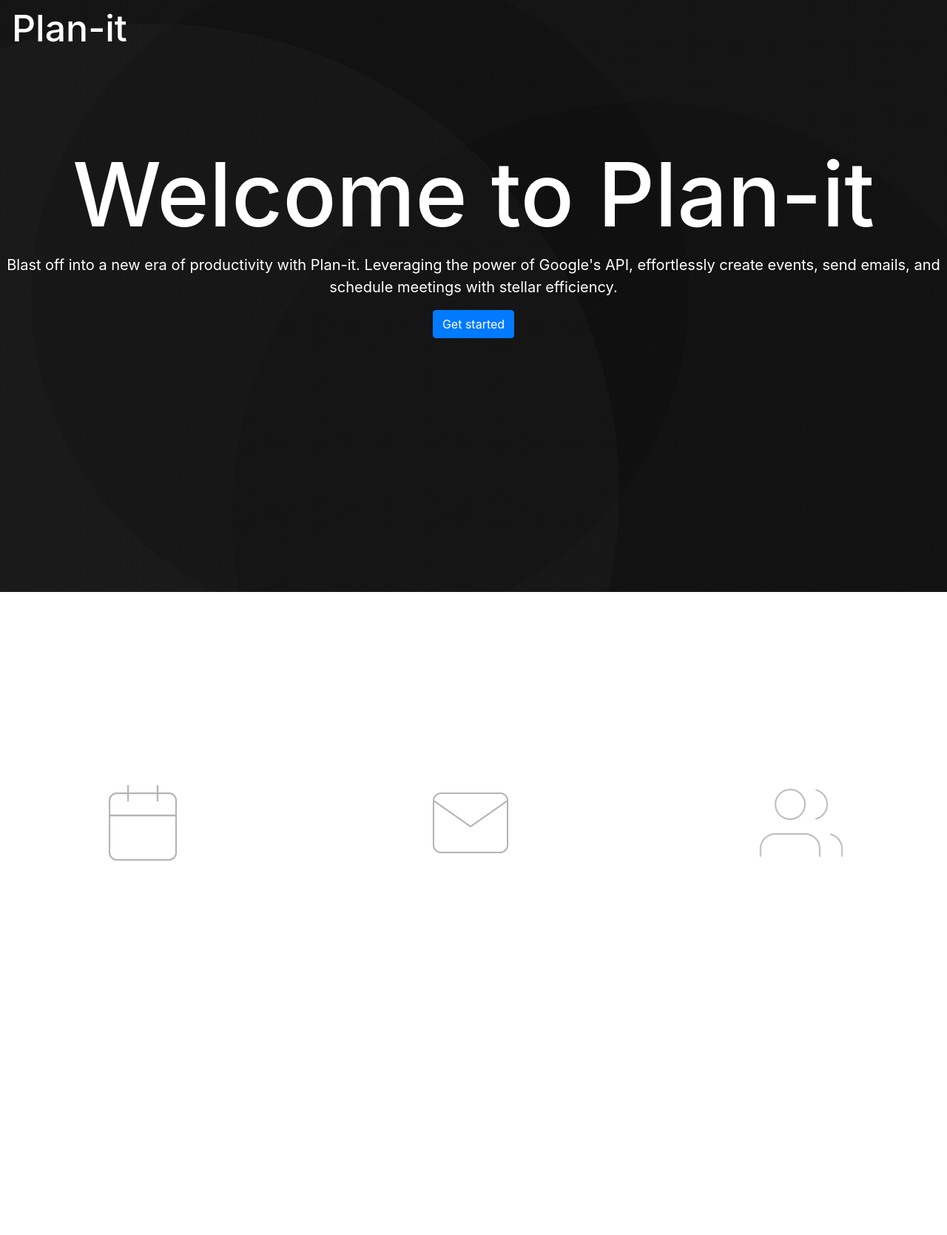
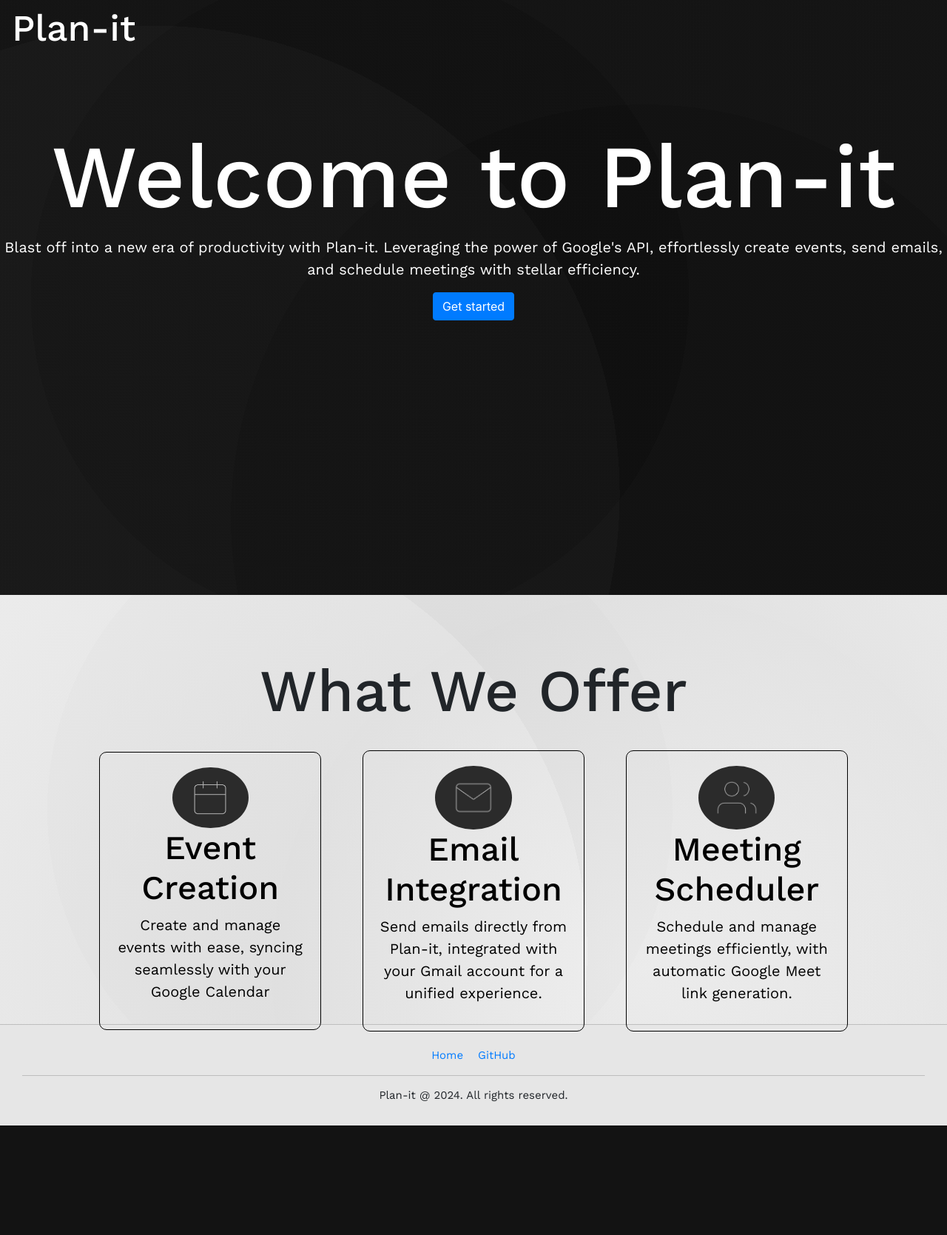
Before and after one commit to minhajsf/Plan-it, a Flask app: template templates/home.html in a window 1280 px wide. Shown: the whole page at 74% size. After the commit the page ends 1521 px from the top, so only its background shows below. Run offline with Flask 3, Linux system fonts and the light colour scheme; the template is opened without the code that fills it, so the values that code supplies are empty; some libraries are stand-ins or nearby versions.

Commit message:
added some more styling to the home page (nearly done)

```diff
--- a/db.py
+++ b/db.py
@@ -12,7 +12,7 @@ class Users(db.Model):
     """
     __tablename__ = "users"
 
-    user_id = db.Column(db.Integer, primary_key=True, autoincrement=True)
+    id = db.Column(db.Integer, primary_key=True, autoincrement=True)
     email = db.Column(db.String(120), unique=True, nullable=False)
     password = db.Column(db.String(60), nullable=False)
 
--- a/static/css/home.css
+++ b/static/css/home.css
@@ -4,20 +4,41 @@ html, body {
     padding: 0;
     min-height: 100vh;
 }
-body {
-
-
-
+.gradient-bg {
+    background-image: radial-gradient(circle at 16% 83%, rgba(148, 148, 148,0.06) 0%, rgba(148, 148, 148,0.06) 50%,rgba(63, 63, 63,0.06) 50%, rgba(63, 63, 63,0.06) 100%),
+                      radial-gradient(circle at 68% 87%, rgba(66, 66, 66,0.06) 0%, rgba(66, 66, 66,0.06) 50%,rgba(105, 105, 105,0.06) 50%, rgba(105, 105, 105,0.06) 100%),
+                      radial-gradient(circle at 38% 50%, rgba(123, 123, 123,0.06) 0%, rgba(123, 123, 123,0.06) 50%,rgba(172, 172, 172,0.06) 50%, rgba(172, 172, 172,0.06) 100%),
+                      linear-gradient(90deg, hsl(18,0%,1%),hsl(18,0%,1%));
+    background-repeat: no-repeat;
+    background-size: cover;
+    min-height: 50vh; /* Adjust this value if you want the gradient to cover more or less */
 }
 
-h1, h2, p, .navbar a, footer {
+.off-white-bg {
+    background-image: radial-gradient(circle at 16% 83%, rgba(107, 107, 107, 0.068) 0%, rgba(148, 148, 148,0.06) 50%,rgba(110, 110, 110, 0.089) 50%, rgba(177, 177, 177, 0.06) 100%),
+    radial-gradient(circle at 68% 87%, rgba(189, 189, 189, 0.06) 0%, rgba(66, 66, 66, 0.09) 50%,rgba(105, 105, 105, 0.11) 50%, rgba(100, 100, 100, 0.06) 100%),
+    radial-gradient(circle at 38% 50%, rgba(123, 123, 123,0.06) 0%, rgba(123, 123, 123,0.06) 50%,rgba(172, 172, 172,0.06) 50%, rgba(160, 160, 160, 0.06) 100%),
+    linear-gradient(90deg, hsl(0, 0%, 100%),hsl(0, 0%, 100%));
+    min-height: 50vh;
+    padding: 20px;
+}
+.gradient-bg h1, .gradient-bg h2, .gradient-bg p, .navbar a{
     color: white;
 }
+
+.off-white-bg h2, .off-white-bg  p {
+    color: black;
+}
+h1, h2, p, .navbar a, footer {
+    font-family: "Work Sans", sans-serif;
+}
+
 .content  {
     min-height: 100vh;
     justify-content: center;
     align-items:center;
     text-align: center;
+    position: relative;
 }
 
 .navbar h1 {
@@ -36,9 +57,12 @@ h1, h2, p, .navbar a, footer {
     font-size: 20px;
 
 }
-
+#second-title h1 {
+    font-size: 80px;
+    margin: 5% 0;
+}
 #intro-container {
-    min-height: 100vh;
+    min-height: 90vh;
     display: flex;
     flex-direction: column;
     justify-content: center;
@@ -46,14 +70,17 @@ h1, h2, p, .navbar a, footer {
     text-align: center;
     transform: translateY(-20%);
 }
+#info-container h1 {
+    font-size: 50px;
+}
 #info-container h2 {
-    font-size: 50px;
+    font-size: 45px;
 }
 #info-container p {
     font-size: 20px;
 }
 #info-container {
-    height: 90vh;
+    height: 40vh;
     display: flex;
     /*transform: translateY(-50%);*/
     justify-content: center;;
@@ -61,7 +88,7 @@ h1, h2, p, .navbar a, footer {
     text-align: center;
     width: 90%;
     margin: auto;
-    gap: 15%;
+    gap: 5%;
 }
 
 
@@ -78,7 +105,13 @@ h1, h2, p, .navbar a, footer {
     transform: translateX(-100%);
     transition: all 2s;
  }
-
+#second-title.hidden {
+    opacity: 0;
+    transition: all 2s;
+}
+#second-title.show {
+    opacity: 1;
+}
  #info-container.show{
     opacity: 1;
     filter: blur(0);
@@ -100,17 +133,61 @@ h1, h2, p, .navbar a, footer {
  .descr:nth-child(3) {
     transition-delay: 400ms;
  }
+.color-container {
+    background-color: transparent;
+    border-radius: 10px;
+    padding: 20px;
+    margin: auto;
+    border: 1px solid black;
+    width: 300px;
+    height: 50%;
+    align-items: center;
+    justify-content: center;
+    flex-direction: column;
+    display: flex;
+    backdrop-filter: blur(10px);
+}
+.img-container img {
+    width: 80%;
+    height: 100%;
+    padding: 5px;
+}
 
-
-img {
-    width: 120px;
-    height: 120px;
+.img-container {
+    border-radius: 50%;
+    background-color: hsl(0, 0%, 17%);
+    width: 40%;
+    padding: 10px;
+    align-items: center;
 }
 body hr {
-    border:0.5px solid white;
+    border: 0.5px solid white;
     margin: 20px 0;
 }
-footer {
+.footer-nav {
+    background-color: #e6e6e6;
+    padding: 30px;
+    text-align: center;
+    font-family: "Work Sans", sans-serif;
     font-size: 15px;
-    text-align: center;
+    border-top: 1px solid rgb(190, 190, 190);
 }
+
+.footer-nav ul {
+    list-style: none;
+    padding: 0;
+    margin: 0;
+    display: flex;
+    justify-content: center;
+    gap: 20px;
+}
+
+.footer-nav ul li {
+    display: inline;
+}
+.footer-nav hr {
+    border: 0;
+    height: 1px;
+    background-color: rgb(190, 190, 190);
+    margin: 15px 0;
+}
--- a/templates/home.html
+++ b/templates/home.html
@@ -7,51 +7,72 @@
     <link rel="stylesheet" type="text/css" href="{{ url_for('static', filename='css/home.css')}}">
     <script src="../static/js/home.js" defer></script>
     <link rel="stylesheet" href="https://stackpath.bootstrapcdn.com/bootstrap/4.5.2/css/bootstrap.min.css">
-
+    <link rel="preconnect" href="https://fonts.googleapis.com">
+<link rel="preconnect" href="https://fonts.gstatic.com" crossorigin>
+<link href="https://fonts.googleapis.com/css2?family=Work+Sans:ital,wght@0,100..900;1,100..900&display=swap" rel="stylesheet">
 </head>
-<style>
-    body {
-        background-image: radial-gradient(circle at 16% 83%, rgba(148, 148, 148,0.06) 0%, rgba(148, 148, 148,0.06) 50%,rgba(63, 63, 63,0.06) 50%, rgba(63, 63, 63,0.06) 100%),radial-gradient(circle at 68% 87%, rgba(66, 66, 66,0.06) 0%, rgba(66, 66, 66,0.06) 50%,rgba(105, 105, 105,0.06) 50%, rgba(105, 105, 105,0.06) 100%),radial-gradient(circle at 38% 50%, rgba(123, 123, 123,0.06) 0%, rgba(123, 123, 123,0.06) 50%,rgba(172, 172, 172,0.06) 50%, rgba(172, 172, 172,0.06) 100%),linear-gradient(90deg, hsl(18,0%,1%),hsl(18,0%,1%));
-        background-repeat: no-repeat;
-        background-size: cover;
-        margin: 0;
-        min-height: 100vh;
-    }
-</style>
 <body>
     <div class="content">
+        <div class="gradient-bg" id = "home">
             <nav class="navbar navbar-expand-lg black">
                 <h1>Plan-it</h1>
                 <div class="collapse navbar-collapse d-flex justify-content-end" id="navbarNav">
-
                 </div>
             </nav>
-        <div class = "hidden" id ="intro-container">
+            <div class="hidden" id="intro-container">
                 <h1>Welcome to Plan-it</h1>
                 <p>Blast off into a new era of productivity with Plan-it. Leveraging the power of Google's API, effortlessly create events, send emails, and schedule meetings with stellar efficiency.</p>
                 <a href="{{url_for('login')}}" class="btn btn-primary">
                     Get started
                 </a>
             </div>
-        <div class = "hidden" id ="info-container">
-            <div class ="descr hidden" >
+        </div>
+        <div class="off-white-bg">
+            <div class = "hidden" id = "second-title">
+                <h1>What We Offer</h1>
+            </div>
+            <div class="hidden" id="info-container">
+                <div class="descr hidden">
+                    <div class = 'color-container'>
+                        <div class = 'img-container'>
+                            <div class = 'inner-container'>
                                 <img src="../static/img/cal.png" alt="calendar">
+                            </div>
+                        </div>
                         <h2>Event Creation</h2>
                         <p>Create and manage events with ease, syncing seamlessly with your Google Calendar</p>
                     </div>
-            <div class ="descr hidden" >
+                </div>
+                <div class="descr hidden">
+                    <div class = 'color-container'>
+                        <div class = 'img-container'>
                             <img src="../static/img/Mail.png" alt="email">
+                        </div>
                         <h2>Email Integration</h2>
                         <p>Send emails directly from Plan-it, integrated with your Gmail account for a unified experience.</p>
                     </div>
-            <div class ="descr hidden" >
+                </div>
+                <div class="descr hidden">
+                    <div class = 'color-container'>
+                        <div class = 'img-container'>
                             <img src="../static/img/Users.png" alt="meeting">
+                        </div>
                         <h2>Meeting Scheduler</h2>
                         <p>Schedule and manage meetings efficiently, with automatic Google Meet link generation.</p>
                     </div>
                 </div>
             </div>
+        </div>
+    </div>
+    <div class="footer-nav">
+        <nav>
+            <ul>
+                <li><a href="#home">Home</a></li>
+                <li><a href="https://github.com/minhajsf/Plan-it" target="_blank">GitHub</a></li>
+            </ul>
+        </nav>
         <hr>
         <footer>Plan-it @ 2024. All rights reserved.</footer>
+    </div>
 </body>
 </html>
```
Also changed, not shown: templates/chat.html (+32 -0 lines). Lines whose indentation alone changed are shown as unchanged.
